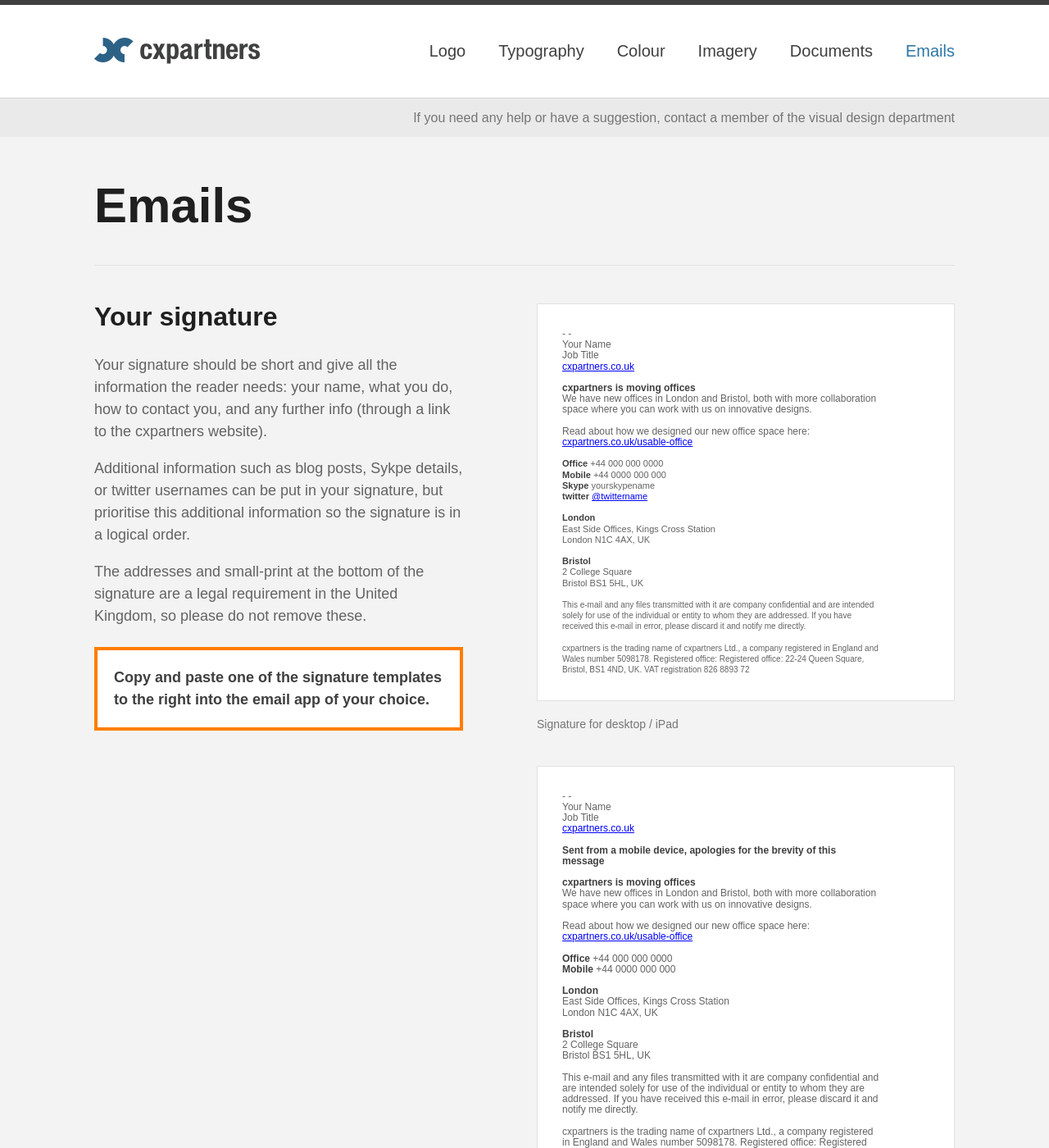
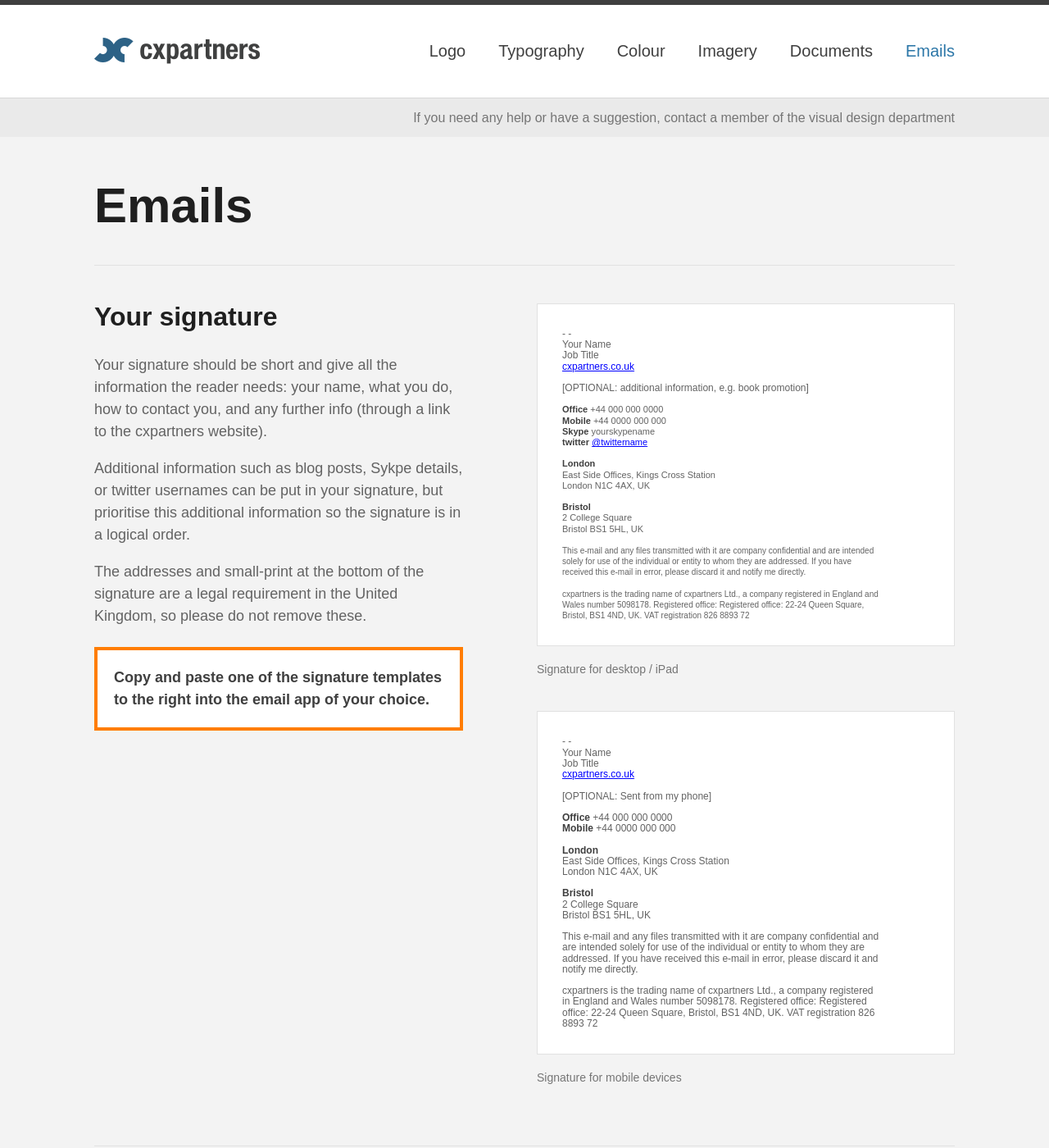
Before and after one commit to cxpartners/design-manual, a Jekyll site: the page built from emails.html, in a window 1280 px wide and 1400 px high. Shown: the whole window at 82% size. Built offline with Jekyll 4.4.1, drawn with Linux system fonts in a browser that asks for light colours.

Commit message:
Update email signature text to remove information about moving offices.

```diff
--- a/emails.html
+++ b/emails.html
@@ -24,10 +24,7 @@
           Job Title<br>
           <a href="http://www.cxpartners.co.uk/" title="cxpartners">cxpartners.co.uk</a><br>
           <br>
-          <strong>cxpartners is moving offices</strong><br>
-          We have new offices in London and Bristol, both with more collaboration space where you can work with us on innovative designs.<br>
-          <br>
-          Read about how we designed our new office space here: <a href="http://www.cxpartners.co.uk/usable-office" title="How cxpartners designed a usable office">cxpartners.co.uk/usable-office</a><br>
+          [OPTIONAL: additional information, e.g. book promotion]<br>
           <br>
           <span style="font-size:11px"><strong>Office</strong> +44 000 000 0000<br>
           <strong>Mobile</strong> +44 0000 000 000<br>
@@ -56,12 +53,7 @@
           Job Title<br>
           <a href="http://www.cxpartners.co.uk">cxpartners.co.uk</a><br>
           <br>
-          <strong>Sent from a mobile device, apologies for the brevity of this message</strong><br>
-          <br>
-          <strong>cxpartners is moving offices</strong><br>
-          We have new offices in London and Bristol, both with more collaboration space where you can work with us on innovative designs.<br>
-          <br>
-          Read about how we designed our new office space here: <a href="http://www.cxpartners.co.uk/usable-office" title="How cxpartners designed a usable office">cxpartners.co.uk/usable-office</a><br>
+          [OPTIONAL: Sent from my phone]<br>
           <br>
           <strong>Office</strong> +44 000 000 0000<br>
           <strong>Mobile</strong> +44 0000 000 000<br>
```
